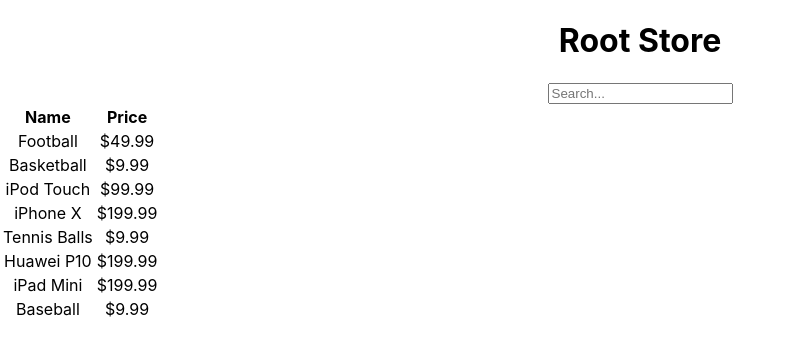
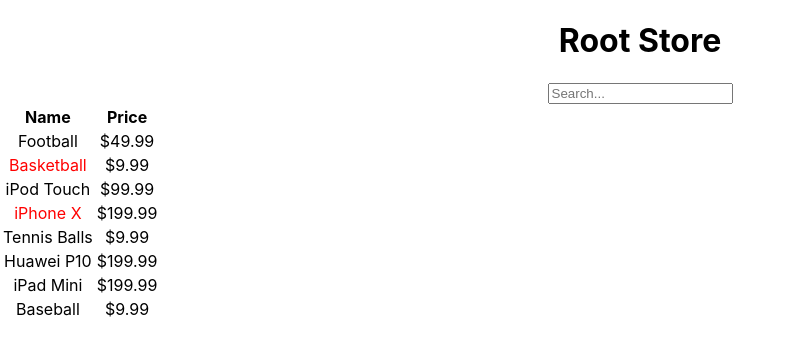
Before and after one commit to web-dev-open/lab-thinking-in-react, a React (Create React App) app: page / in a window 1280 px wide. Shown: the top 354 px of the page, without its empty margins (0-793 px from the left). Built offline with nearby package versions, Linux system fonts and the light colour scheme.

Commit message:
complete ProductRow.js

```diff
--- /dev/null
+++ b/src/components/ProductRow.js
@@ -0,0 +1,14 @@
+function ProductRow({ product }) {
+  const textStyle = {
+    color: product.inStock ? "black" : "red",
+  };
+
+  return (
+    <tr>
+      <td style={textStyle}>{product.name}</td>
+      <td>{product.price}</td>
+    </tr>
+  );
+}
+
+export default ProductRow;
--- a/src/components/ProductTable.js
+++ b/src/components/ProductTable.js
@@ -1,3 +1,5 @@
+import ProductRow from "./ProductRow";
+
 function ProductTable({ products }) {
   return (
     <table>
@@ -7,12 +9,10 @@ function ProductTable({ products }) {
           <th>Price</th>
         </tr>
       </thead>
+
       <tbody>
         {products.map((product) => (
-                    <tr key={product.name}>
-                        <td>{product.name}</td>
-                        <td>{product.price}</td>
-                    </tr>
+          <ProductRow key={product.name} product={product} />
         ))}
       </tbody>
     </table>
```
Lines whose indentation alone changed are shown as unchanged.
